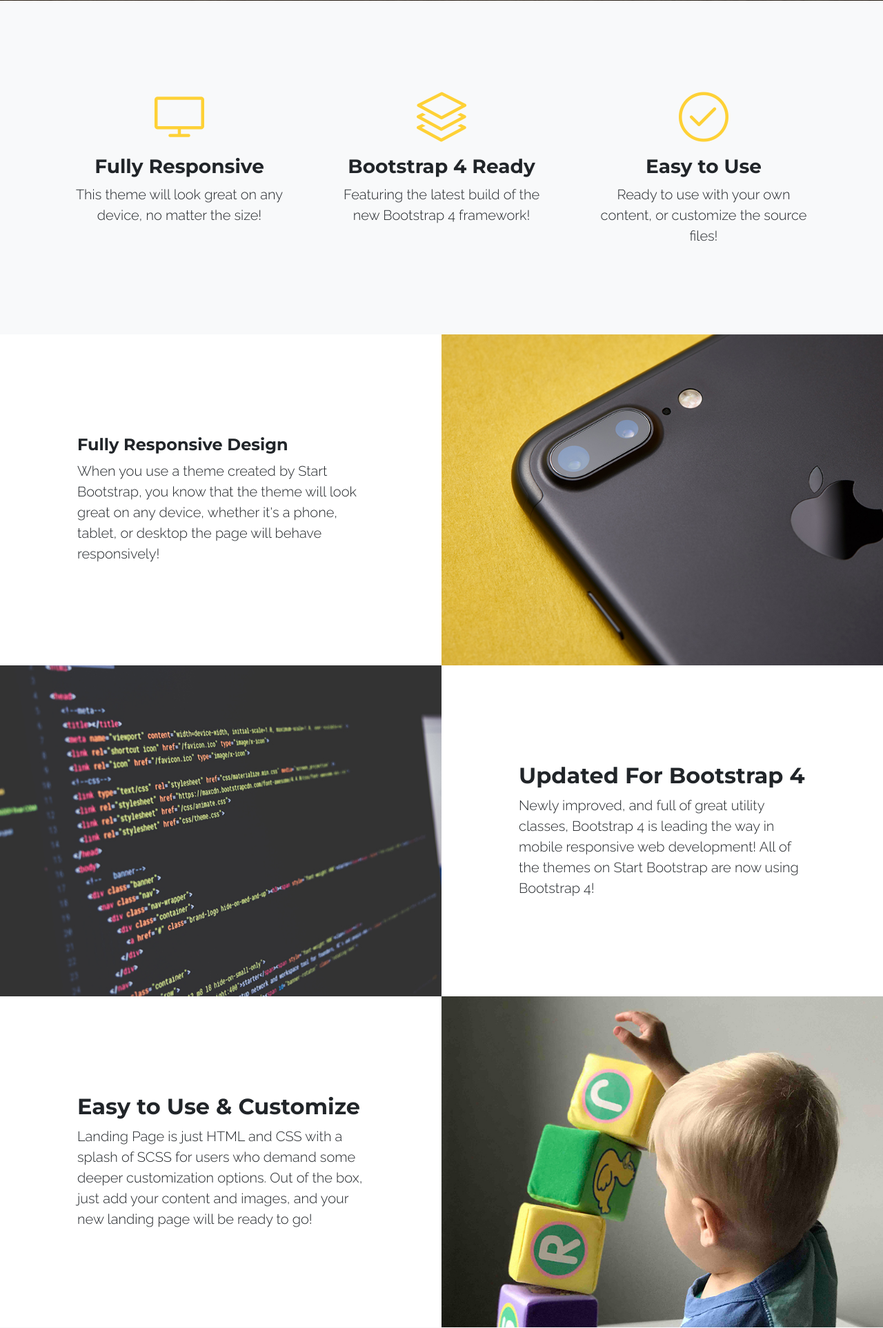
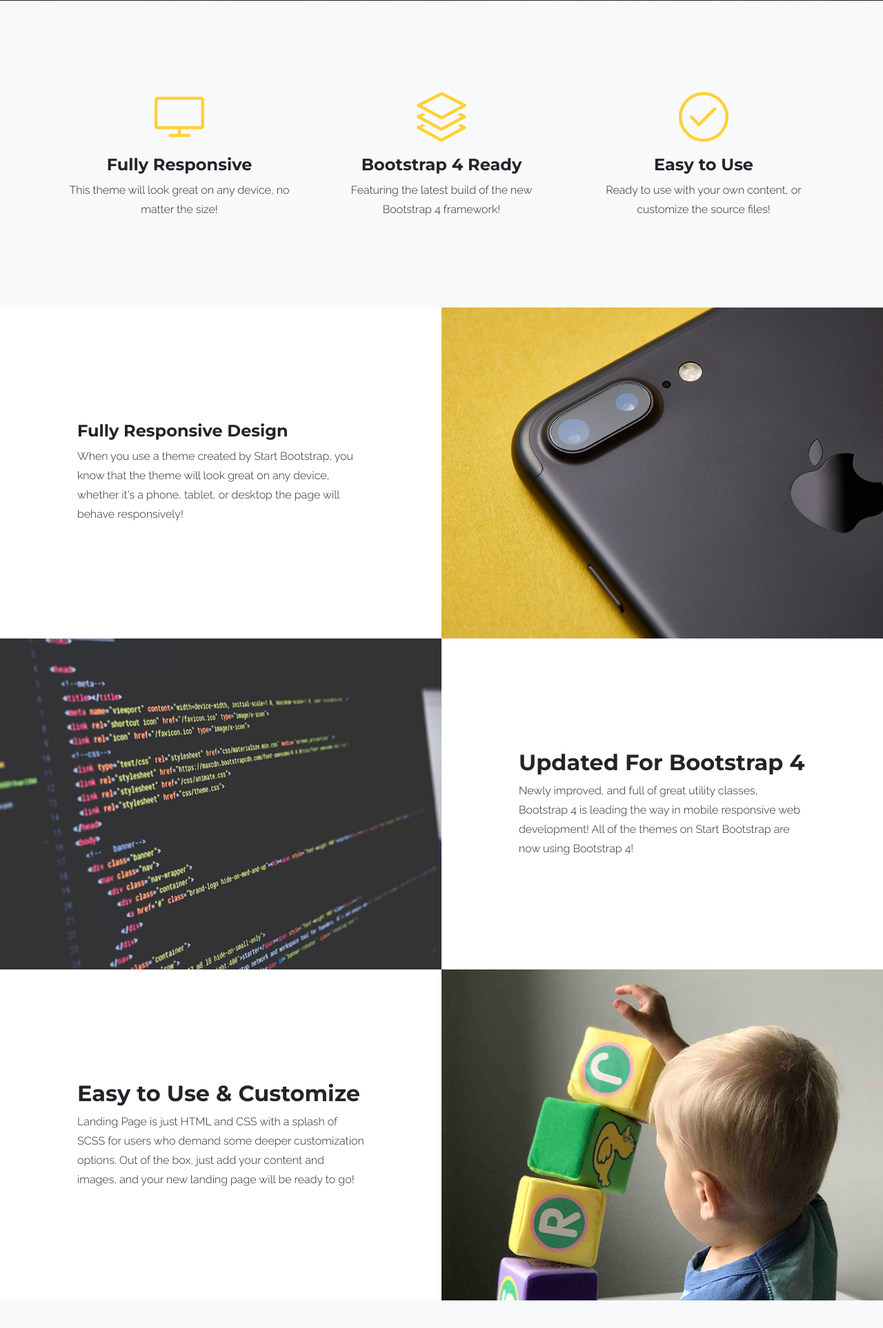
Before and after one commit to Ancoruby/website, a PHP site: page / in a window 1280 px wide. Shown: the part 758-2684 px from the top of the page at 69% size. Run offline with PHP 8.4, Linux system fonts and the light colour scheme.

Commit message:
website test deployment.

```diff
--- a/css/opteqo.css
+++ b/css/opteqo.css
@@ -104,9 +104,10 @@
   img::-moz-selection {
     background: transparent;
   }
-  /*p {
+  p {
     line-height: 1.75;
-  }*/
+    font-weight: 300;
+  }
 
   /* MAIN NAVBAR */
   #mainNav {
@@ -196,15 +197,15 @@
     font-style: italic;
     line-height: 22px;
     margin-bottom: 25px;
-    font-weight: 200;
+    font-weight: 300;
     font-family: 'Raleway', -apple-system, BlinkMacSystemFont, 'Segoe UI', Roboto, 'Helvetica Neue', Arial, sans-serif, 'Apple Color Emoji', 'Segoe UI Emoji', 'Segoe UI Symbol', 'Noto Color Emoji';
     /*font-family: 'Droid Serif', -apple-system, BlinkMacSystemFont, 'Segoe UI', Roboto, 'Helvetica Neue', Arial, sans-serif, 'Apple Color Emoji', 'Segoe UI Emoji', 'Segoe UI Symbol', 'Noto Color Emoji';*/
   }
 
   header.masthead .intro-text .intro-heading {
-    font-size: 50px;
+    font-size: 40px;
     font-weight: 700;
-    line-height: 50px;
+    line-height: 40px;
     margin-bottom: 25px;
     font-family: 'Montserrat', -apple-system, BlinkMacSystemFont, 'Segoe UI', Roboto, 'Helvetica Neue', Arial, sans-serif, 'Apple Color Emoji', 'Segoe UI Emoji', 'Segoe UI Symbol', 'Noto Color Emoji';
   }
@@ -336,27 +337,27 @@
   }
 
   section#contact ::-webkit-input-placeholder {
-    font-weight: 700;
+    font-weight: 300;
     color: #ced4da;
-    font-family: 'Montserrat', -apple-system, BlinkMacSystemFont, 'Segoe UI', Roboto, 'Helvetica Neue', Arial, sans-serif, 'Apple Color Emoji', 'Segoe UI Emoji', 'Segoe UI Symbol', 'Noto Color Emoji';
+    font-family: 'Raleway', -apple-system, BlinkMacSystemFont, 'Segoe UI', Roboto, 'Helvetica Neue', Arial, sans-serif, 'Apple Color Emoji', 'Segoe UI Emoji', 'Segoe UI Symbol', 'Noto Color Emoji';
   }
 
   section#contact :-moz-placeholder {
-    font-weight: 700;
+    font-weight: 300;
     color: #ced4da;
-    font-family: 'Montserrat', -apple-system, BlinkMacSystemFont, 'Segoe UI', Roboto, 'Helvetica Neue', Arial, sans-serif, 'Apple Color Emoji', 'Segoe UI Emoji', 'Segoe UI Symbol', 'Noto Color Emoji';
+    font-family: 'Raleway', -apple-system, BlinkMacSystemFont, 'Segoe UI', Roboto, 'Helvetica Neue', Arial, sans-serif, 'Apple Color Emoji', 'Segoe UI Emoji', 'Segoe UI Symbol', 'Noto Color Emoji';
   }
 
   section#contact ::-moz-placeholder {
-    font-weight: 700;
+    font-weight: 300;
     color: #ced4da;
-    font-family: 'Montserrat', -apple-system, BlinkMacSystemFont, 'Segoe UI', Roboto, 'Helvetica Neue', Arial, sans-serif, 'Apple Color Emoji', 'Segoe UI Emoji', 'Segoe UI Symbol', 'Noto Color Emoji';
+    font-family: 'Raleway', -apple-system, BlinkMacSystemFont, 'Segoe UI', Roboto, 'Helvetica Neue', Arial, sans-serif, 'Apple Color Emoji', 'Segoe UI Emoji', 'Segoe UI Symbol', 'Noto Color Emoji';
   }
 
   section#contact :-ms-input-placeholder {
-    font-weight: 700;
+    font-weight: 300;
     color: #ced4da;
-    font-family: 'Montserrat', -apple-system, BlinkMacSystemFont, 'Segoe UI', Roboto, 'Helvetica Neue', Arial, sans-serif, 'Apple Color Emoji', 'Segoe UI Emoji', 'Segoe UI Symbol', 'Noto Color Emoji';
+    font-family: 'Raleway', -apple-system, BlinkMacSystemFont, 'Segoe UI', Roboto, 'Helvetica Neue', Arial, sans-serif, 'Apple Color Emoji', 'Segoe UI Emoji', 'Segoe UI Symbol', 'Noto Color Emoji';
   }
 
   /* FOOTER */
--- a/index.html
+++ b/index.html
@@ -82,8 +82,8 @@
                 <div class="features-icons-icon d-flex">
                   <i class="icon-screen-desktop m-auto text-primary"></i>
                 </div>
-                <h3>Fully Responsive</h3>
-                <p class="lead mb-0">This theme will look great on any device, no matter the size!</p>
+                <h4>Fully Responsive</h4>
+                <p class="mb-0">This theme will look great on any device, no matter the size!</p>
               </div>
             </div>
             <div class="col-lg-4">
@@ -91,8 +91,8 @@
                 <div class="features-icons-icon d-flex">
                   <i class="icon-layers m-auto text-primary"></i>
                 </div>
-                <h3>Bootstrap 4 Ready</h3>
-                <p class="lead mb-0">Featuring the latest build of the new Bootstrap 4 framework!</p>
+                <h4>Bootstrap 4 Ready</h4>
+                <p class="mb-0">Featuring the latest build of the new Bootstrap 4 framework!</p>
               </div>
             </div>
             <div class="col-lg-4">
@@ -100,8 +100,8 @@
                 <div class="features-icons-icon d-flex">
                   <i class="icon-check m-auto text-primary"></i>
                 </div>
-                <h3>Easy to Use</h3>
-                <p class="lead mb-0">Ready to use with your own content, or customize the source files!</p>
+                <h4>Easy to Use</h4>
+                <p class="mb-0">Ready to use with your own content, or customize the source files!</p>
               </div>
             </div>
           </div>
@@ -116,21 +116,21 @@
             <div class="col-lg-6 order-lg-2 text-white showcase-img" style="background-image: url('img/showcases/bg-showcase-1.jpg');"></div>
                 <div class="col-lg-6 order-lg-1 my-auto showcase-text">
                     <h4>Fully Responsive Design</h4>
-                    <p class="lead mb-0">When you use a theme created by Start Bootstrap, you know that the theme will look great on any device, whether it's a phone, tablet, or desktop the page will behave responsively!</p>
+                    <p class="mb-0">When you use a theme created by Start Bootstrap, you know that the theme will look great on any device, whether it's a phone, tablet, or desktop the page will behave responsively!</p>
                 </div>
             </div>
             <div class="row no-gutters">
                 <div class="col-lg-6 text-white showcase-img" style="background-image: url('img/showcases/bg-showcase-2.jpg');"></div>
                 <div class="col-lg-6 my-auto showcase-text">
                     <h2>Updated For Bootstrap 4</h2>
-                    <p class="lead mb-0">Newly improved, and full of great utility classes, Bootstrap 4 is leading the way in mobile responsive web development! All of the themes on Start Bootstrap are now using Bootstrap 4!</p>
+                    <p class="mb-0">Newly improved, and full of great utility classes, Bootstrap 4 is leading the way in mobile responsive web development! All of the themes on Start Bootstrap are now using Bootstrap 4!</p>
                 </div>
             </div>
             <div class="row no-gutters">
                 <div class="col-lg-6 order-lg-2 text-white showcase-img" style="background-image: url('img/showcases/bg-showcase-3.jpg');"></div>
                 <div class="col-lg-6 order-lg-1 my-auto showcase-text">
                     <h2>Easy to Use &amp; Customize</h2>
-                    <p class="lead mb-0">Landing Page is just HTML and CSS with a splash of SCSS for users who demand some deeper customization options. Out of the box, just add your content and images, and your new landing page will be ready to go!</p>
+                    <p class="mb-0">Landing Page is just HTML and CSS with a splash of SCSS for users who demand some deeper customization options. Out of the box, just add your content and images, and your new landing page will be ready to go!</p>
                 </div>
             </div>
         </div>
```
